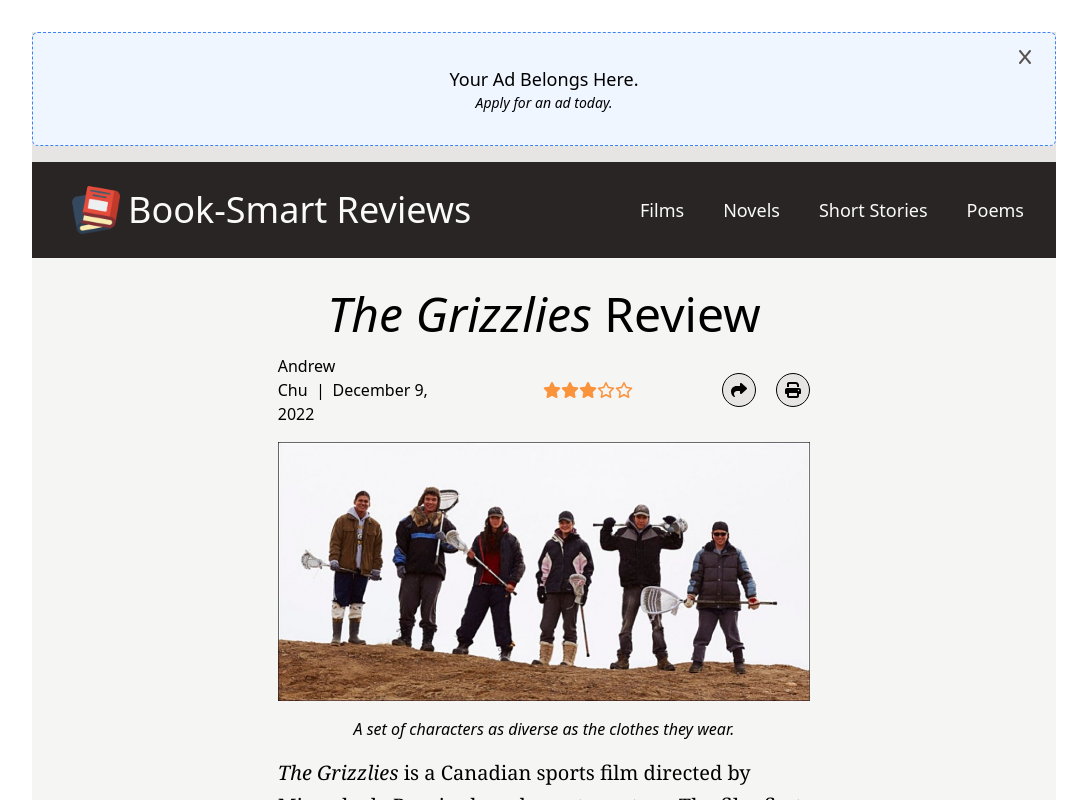
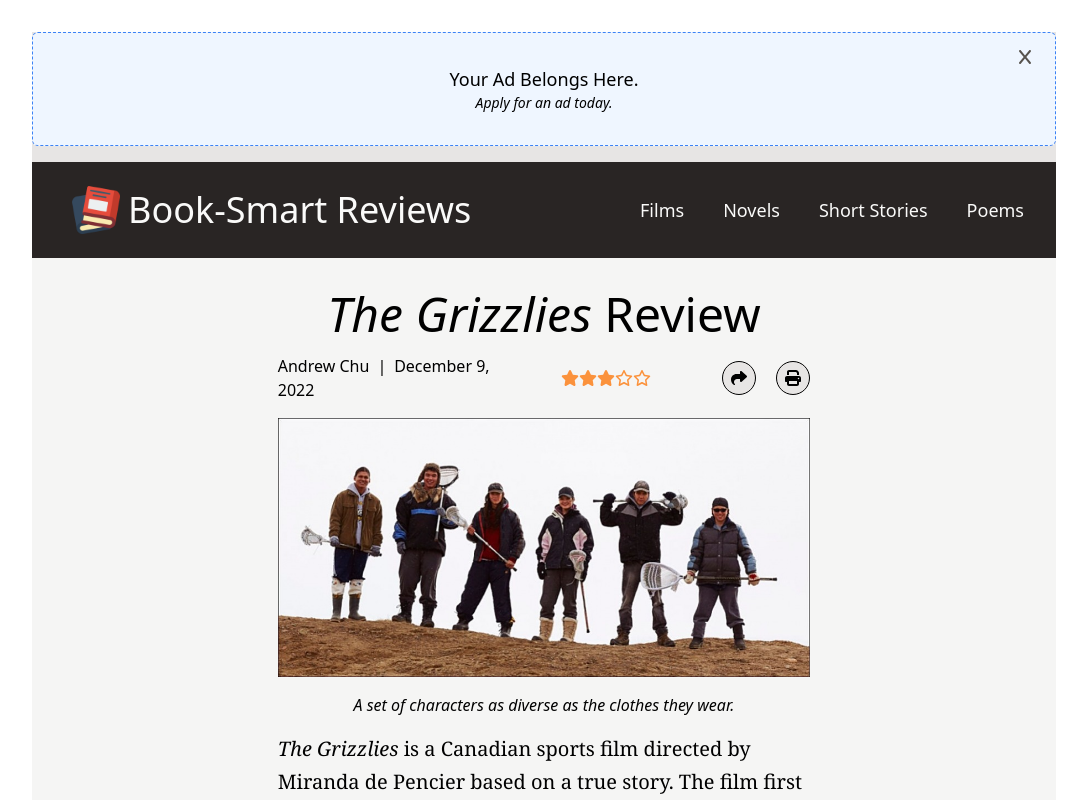
Before and after one commit to andrewchu16/andrewchu16.github.io, a React (Vite) app: page /#/film-review in a window 1280 px wide. Shown: the top 800 px of the page, without its empty margins (96-1183 px from the left). Built offline with nearby package versions, Linux system fonts and the light colour scheme.

Commit message:
flex width adjustment

```diff
--- a/src/pages/FilmReview.jsx
+++ b/src/pages/FilmReview.jsx
@@ -31,7 +31,7 @@ function Header() {
     <header>
         <h1 className="text-5xl mb-4 text-center"><i>The Grizzlies</i> Review</h1>
         <div className="flex justify-between items-center mb-4">
-            <div className="basis-1/3 print:basis-1/2">
+            <div className="basis-2/5 print:basis-1/2">
                 <span className="text-md">Andrew Chu</span>
                 <i className="mx-2">|</i>
                 <span className="text-md">December 9, 2022</span>
```
